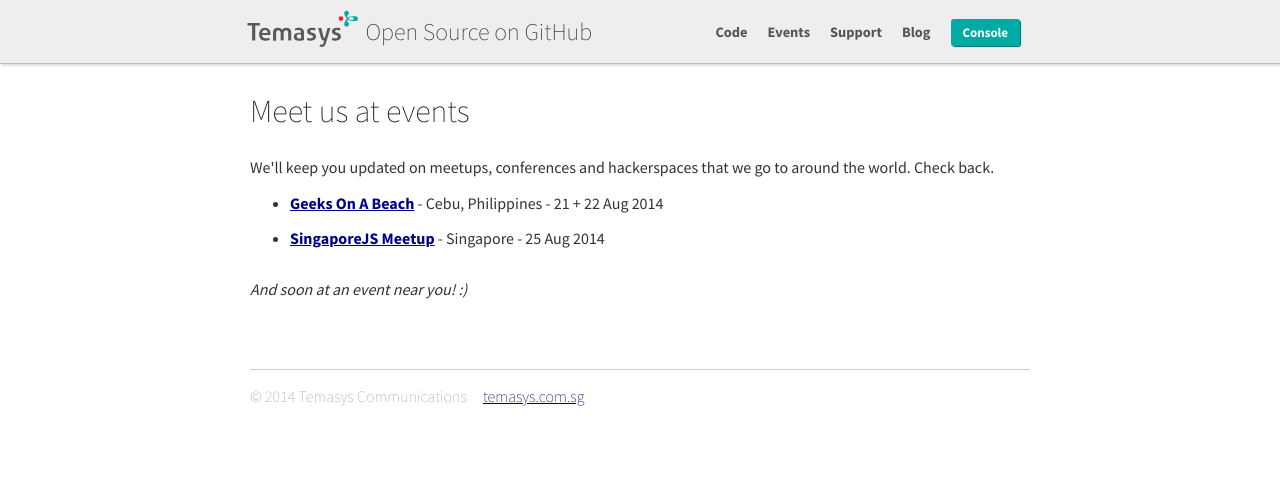
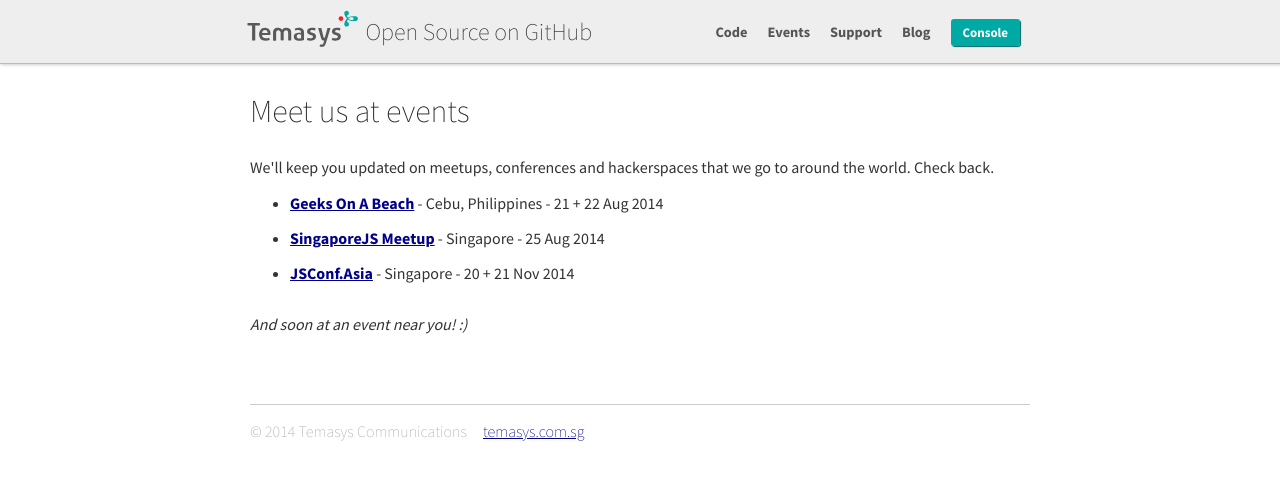
Before and after one commit to Temasys/temasys.github.io, a Jekyll site: the page built from events.html, in a window 1280 px wide. Shown: the top 480 px of the page. Built offline with Jekyll 4.4.1, drawn with Linux system fonts in a browser that asks for light colours; Markdown is read by kramdown in place of the engine named in the settings.

Commit message:
Adding JSConf.Asia

```diff
--- a/events.html
+++ b/events.html
@@ -13,6 +13,9 @@
         <li>
             <b><a href="http://www.meetup.com/Singapore-JS/" target="_blank">SingaporeJS Meetup</a></b> - Singapore - 25 Aug 2014
         </li>
+        <li>
+            <b><a href="http://2014.jsconf.asia" target="_blank">JSConf.Asia</a></b> - Singapore - 20 + 21 Nov 2014
+        </li>
     </ul>
     <p>
         <i>And soon at an event near you! :)</i>
```
